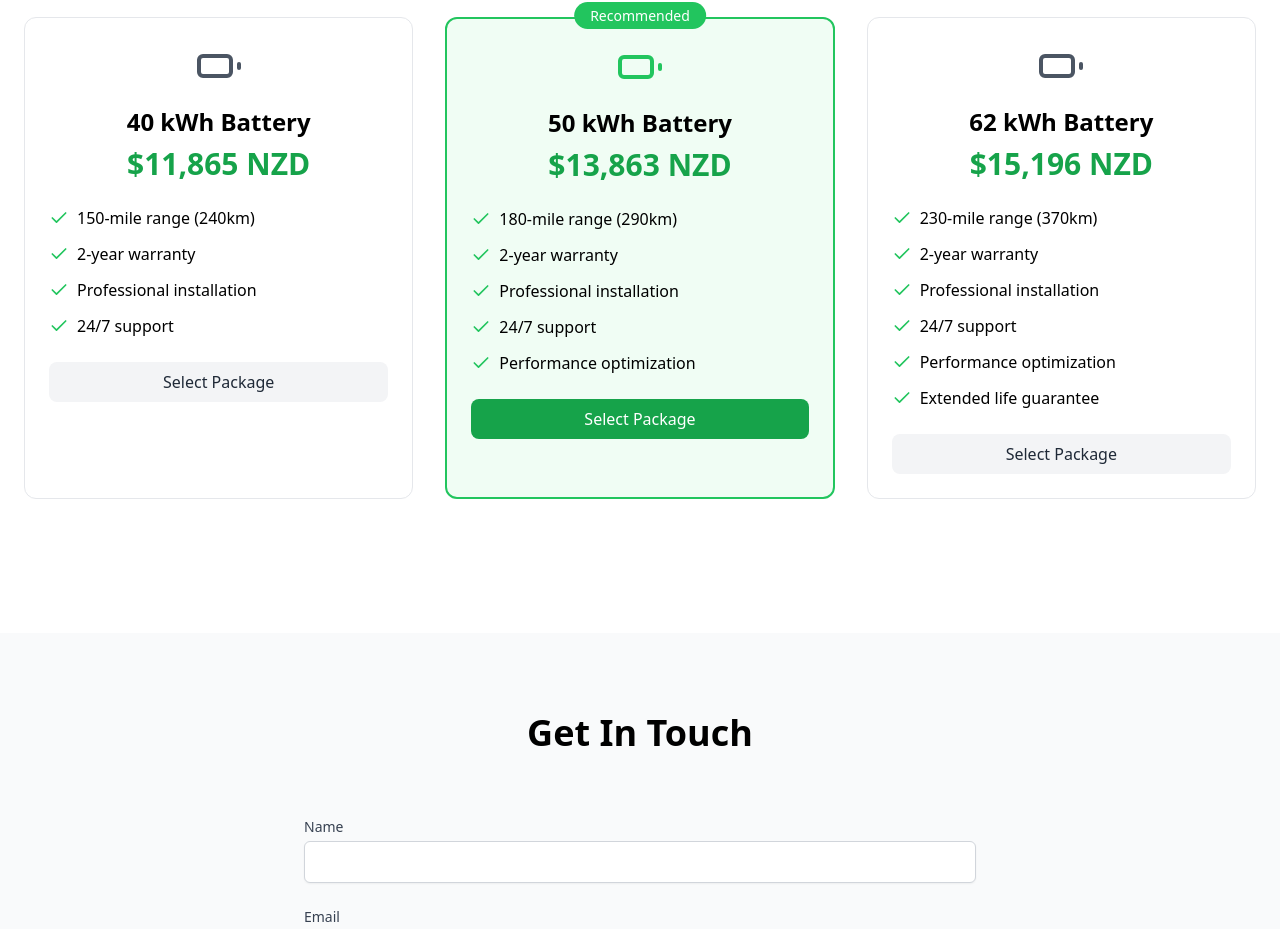
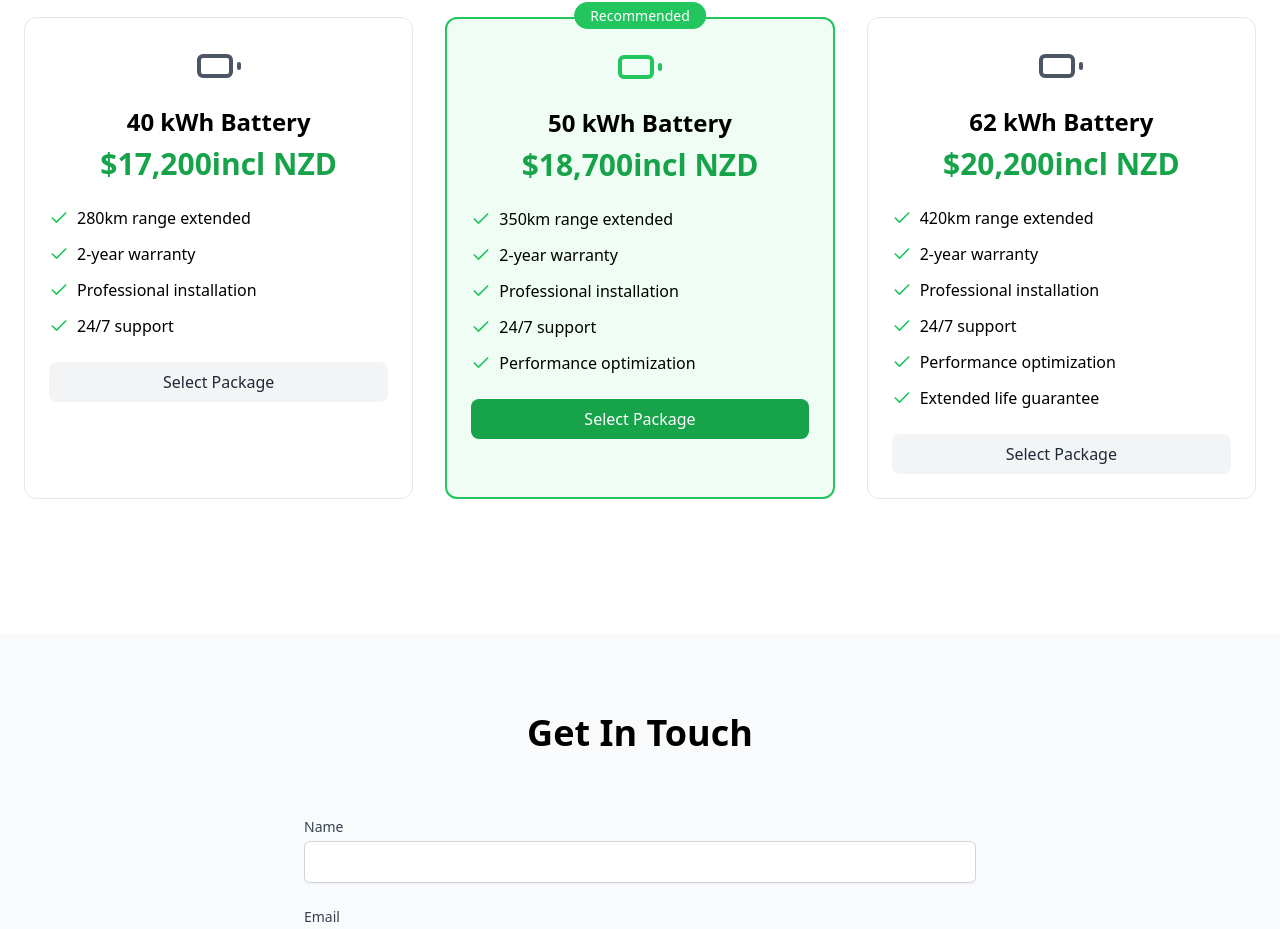
Before and after one commit to gadgetboy27/project, a React (Vite) app: page / in a window 1280 px wide. Shown: the part 967-1896 px from the top of the page. Built offline with nearby package versions, Linux system fonts and the light colour scheme.

Commit message:
Making refinements

```diff
--- a/src/App.tsx
+++ b/src/App.tsx
@@ -24,9 +24,9 @@ function App() {
           <div className="grid md:grid-cols-3 gap-8">
             <BatteryPackage
               capacity="40 kWh"
-              price="$11,865 NZD"
+              price="$17,200incl NZD"
               features={[
-                "150-mile range (240km)",
+                "280km range extended",
                 "2-year warranty",
                 "Professional installation",
                 "24/7 support"
@@ -36,9 +36,9 @@ function App() {
             />
             <BatteryPackage
               capacity="50 kWh"
-              price="$13,863 NZD"
+              price="$18,700incl NZD"
               features={[
-                "180-mile range (290km)",
+                "350km range extended",
                 "2-year warranty",
                 "Professional installation",
                 "24/7 support",
@@ -50,9 +50,9 @@ function App() {
             />
             <BatteryPackage
               capacity="62 kWh"
-              price="$15,196 NZD"
+              price="$20,200incl NZD"
               features={[
-                "230-mile range (370km)",
+                "420km range extended",
                 "2-year warranty",
                 "Professional installation",
                 "24/7 support",
```
